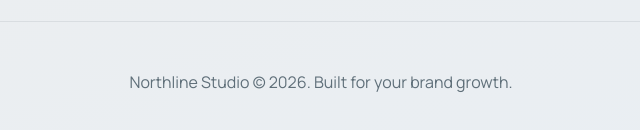
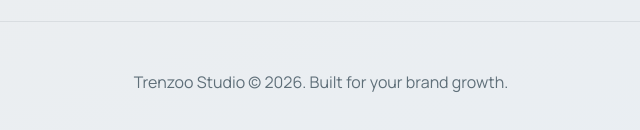
Before and after one commit to grahithrao/shopify, a website with bundled scripts: page index.html in a window 1280 px wide. Shown: the part 3289-3419 px from the top of the page, 319-959 px from the left. Built offline with nearby package versions, Linux system fonts and the light colour scheme; files whose address does not match are found by name.

Commit message:
Update footer text from Northline to Trenzoo

```diff
--- a/index.html
+++ b/index.html
@@ -191,7 +191,7 @@
     </aside>
 
     <footer class="site-footer">
-      <p>Northline Studio © 2026. Built for your brand growth.</p>
+      <p>Trenzoo Studio © 2026. Built for your brand growth.</p>
     </footer>
 
     <script type="module" src="app.js"></script>
```
